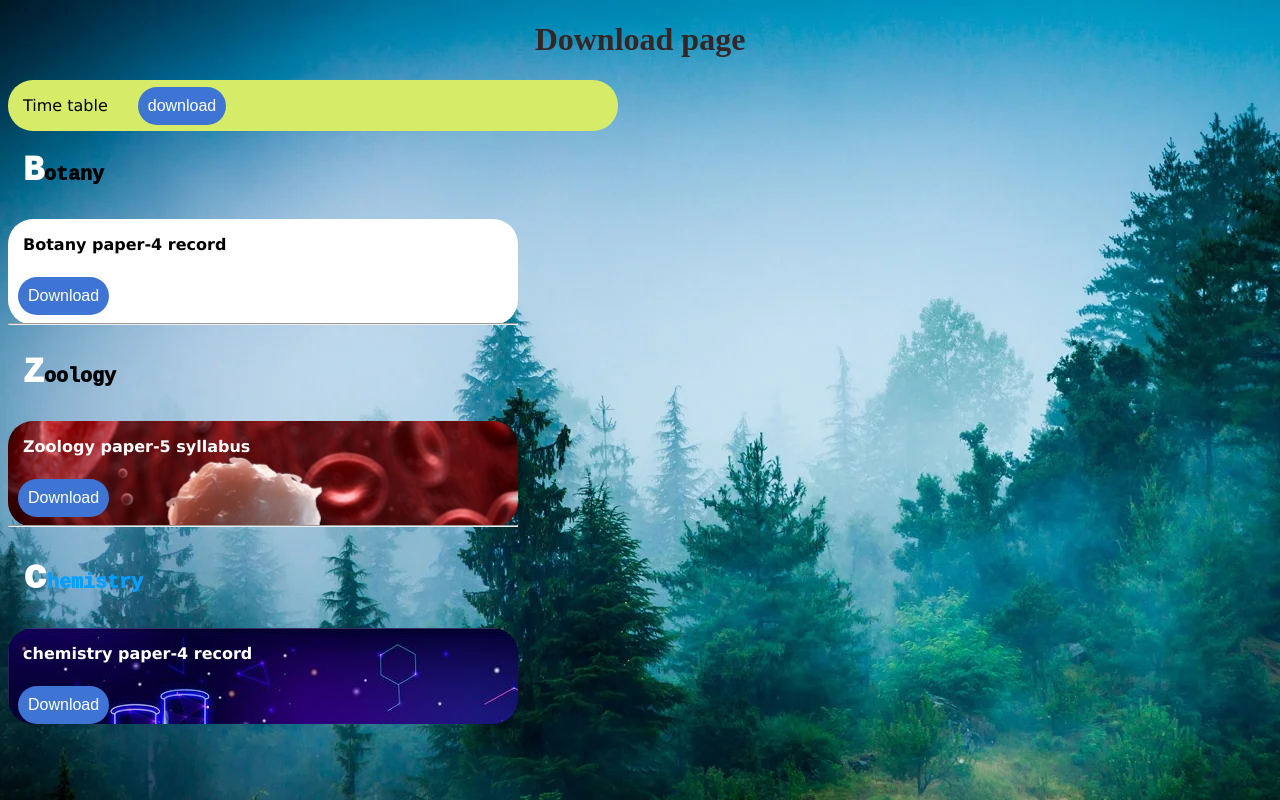
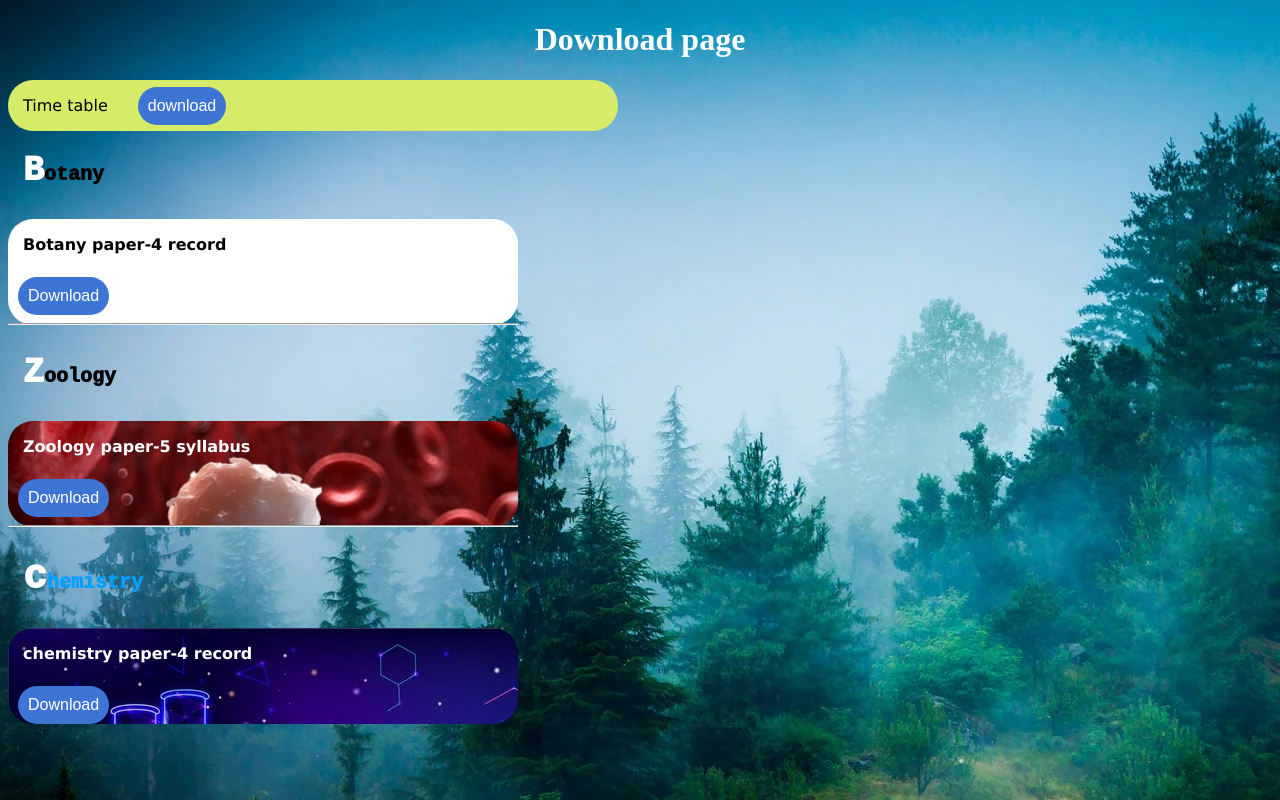
Before and after one commit to venkatadhanush8/download, a plain HTML site: page index.html in a window 1280 px wide. Drawn offline with Linux system fonts and the light colour scheme.

Commit message:
Update index.html

```diff
--- a/index.html
+++ b/index.html
@@ -8,7 +8,7 @@
             }
             header{
                 text-align: center;
-                color: rgb(52, 38, 38);
+                color: white;
             }
             p{
                 display: inline-block;
```
